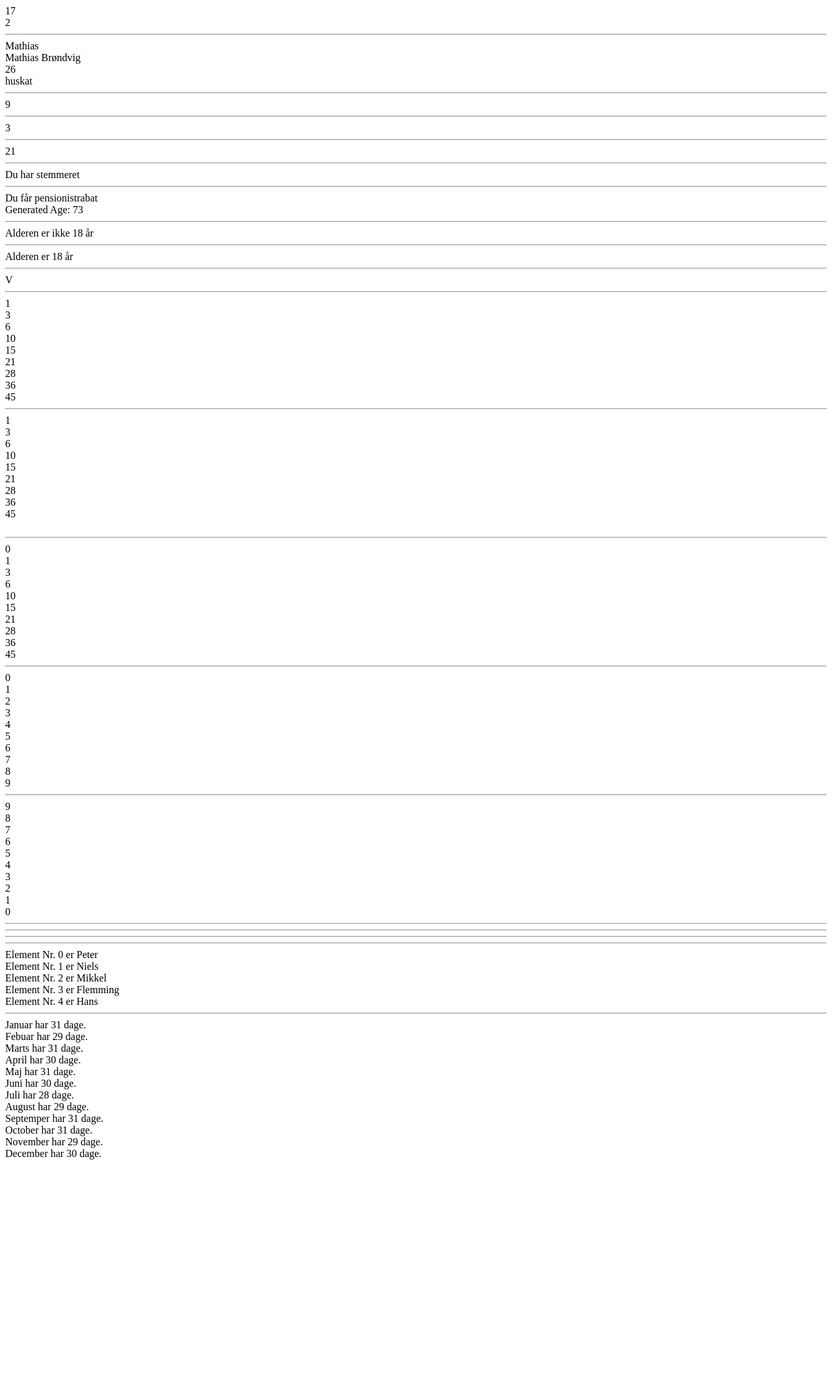
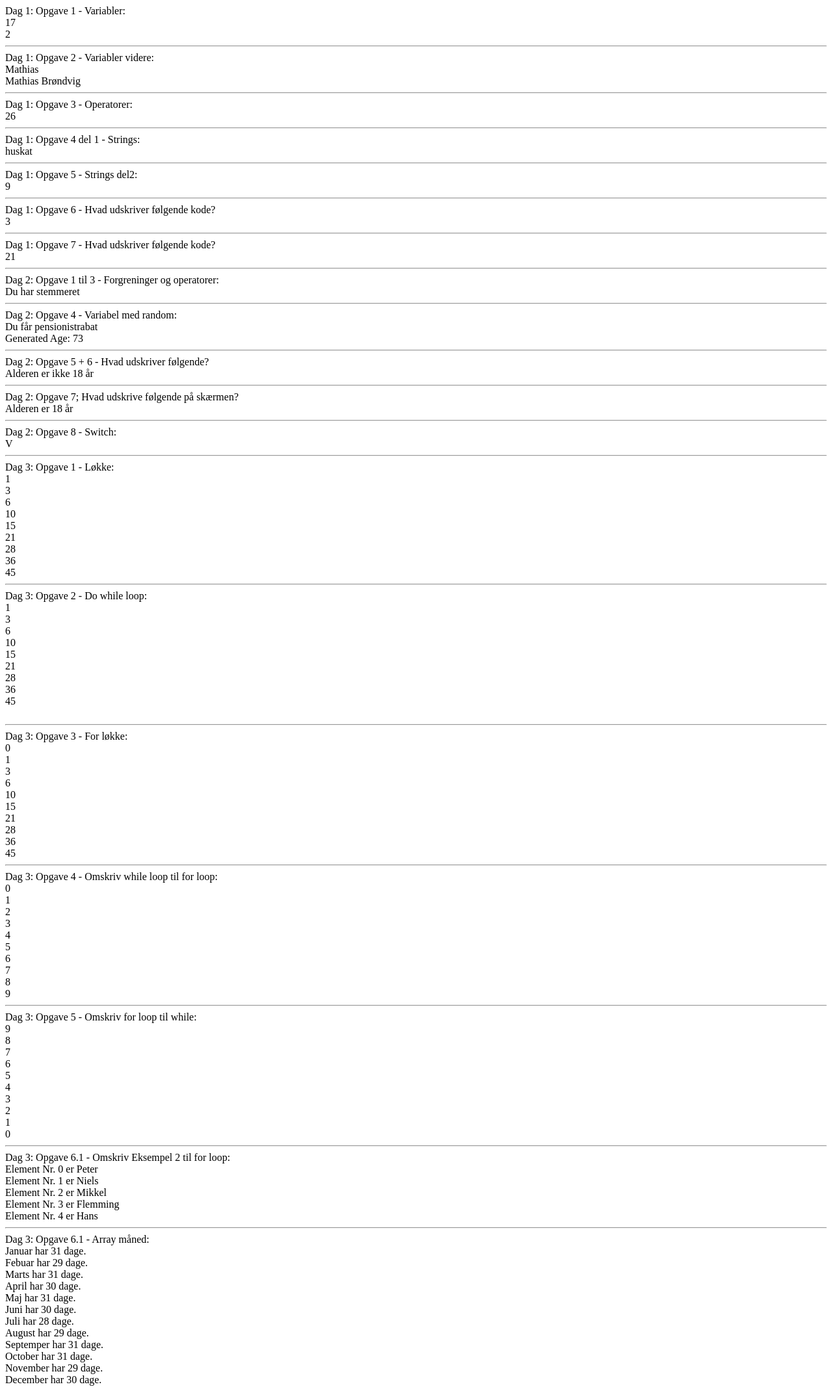
Before and after one commit to Nudrix/Skolearbejde, a PHP site: the page made by PHP/Dag 1-3.php in a window 1280 px wide. Shown: the whole page at 65% size. Before the commit the page ends 1784 px from the top, so only its background shows below. Run offline with PHP 8.4, Linux system fonts and the light colour scheme.

Commit message:
Hjemmefra

```diff
--- a/PHP/Dag 1-3.php
+++ b/PHP/Dag 1-3.php
@@ -9,37 +9,37 @@
     <?php
     // Dag 1:
 
-    // Dag 1: Opgave 1 ; Variabler
+    echo "Dag 1: Opgave 1 - Variabler:", "<br>";
     $myVar = 17;
     echo $myVar, "<br>";
     $myVar = 2;
     echo $myVar;
     echo "<hr>";
-    //Dag 1: Opgave 2 ; Variabler videre
+    echo "Dag 1: Opgave 2 - Variabler videre:", "<br>";
     $myName = "Mathias";
     echo $myName, "<BR>";
     //Fuldt navn
    $myName = "Mathias Brøndvig";
-    echo $myName, "<BR>";
+    echo $myName, "<hr>";
 
-    // Dag 1: Opgave 3 ; Operatorer
+    echo "Dag 1: Opgave 3 - Operatorer:", "<br>";
     $var1 = 17;
     $var2 = 9;
     $var3 = $var1 + $var2;
-    echo $var3, "<br>";
+    echo $var3, "<hr>";
 
-    //Dag 1: Opgave 4 del 1 ; Strings
+    echo "Dag 1: Opgave 4 del 1 - Strings:", "<br>";
     $var1 = "husk";
     $var2 = "at";
     echo $var1. $var2, "<br>";
     echo "<hr>";
 
-    //Dag 1: Opgave 5 ; Strings del2
+    echo "Dag 1: Opgave 5 - Strings del2:", "<br>";
     $minby = "Brenderup";
     echo strlen($minby), "<br>";
     echo "<hr>";
 
-    // Dag 1: Opgave 6 ; Hvad udskriver følgende kode
+    echo "Dag 1: Opgave 6 - Hvad udskriver følgende kode?", "<br>";
     // Du laver en variabel på 10.
     $i = 10;
     // Laver variabelen om til 1
@@ -51,7 +51,7 @@
     echo $i;
     echo "<hr>";
 
-    // Dag 1: Opgave 7 ; Hvad udskriver følgende kode
+    echo "Dag 1: Opgave 7 - Hvad udskriver følgende kode?", "<br>";
     // Variable value = 10
     $value = 10;
     // Variable i = 10
@@ -63,9 +63,9 @@
     echo $i;
     echo "<hr>";
 
-    // Dag 2:
 
-    // DAG 2 Opgave 1 ; Forgreninger og operatorer
+
+    echo "Dag 2: Opgave 1 til 3 - Forgreninger og operatorer:", "<br>";
     // Hvis alder er 18, udskriv "Du har stemmeret"
     $age= 18;
     if($age >=18) {
@@ -80,7 +80,7 @@
         echo "Du har ikke stemmeret";
     }
     echo "<hr>";
-    //  Dag 2: Opgave 4; Variabel med random
+    echo  "Dag 2: Opgave 4 - Variabel med random:", "<br>";
     // Hvis alder er under 0 eller over 130 udskrives "Ugyldig alder"
     $alder= rand(-100, 200);
     if($alder < 0 || $alder > 130) {
@@ -104,7 +104,7 @@
 
    <hr>
    <?php
-   // Dag 2: Opgave 5; Hvad udskriver følgende
+   echo "Dag 2: Opgave 5 + 6 - Hvad udskriver følgende?", "<br>";
    // Define Laver en værdi af Myndig som er 18
     define ("Myndig" , 18);
     $alder= 17;
@@ -121,7 +121,7 @@
     <hr>
 
     <?php
-    // Dag 2: Opgave 7; Hvad udskrive følgende på skærmen
+    echo "Dag 2: Opgave 7; Hvad udskrive følgende på skærmen?", "<br>";
         // Laver en defination som hedder alder=18
     $alder = 18;
         // Alder == 18 (Om alderen er 18, hvis den er udskrives Alderen er 18)
@@ -136,7 +136,7 @@
 
    <hr>
     <?php
-    // Dag 2: Opgave 8; Switch
+    echo "Dag 2: Opgave 8 - Switch:", "<br>";
     // Generere tilfældigt tal mellem 1 og 6
     $tal= rand(1,6);
     // Laver switch, hvor hver "Case" er Nummer 1 til 6 og printer det ud i romer tal
@@ -166,9 +166,8 @@
 
    <?php
 
-    //Dag 3: Løkker og Operatorer
 
-    // dag 3: Opgave 1; Løkke
+    echo "Dag 3: Opgave 1 - Løkke:", "<br>";
     // Giver de forskellige ting værdier
     $maks= 10;
     $i= 1;
@@ -187,7 +186,7 @@
     <hr>
 
     <?php
-     //Dag 3: Opgave 2; Do while loop
+     echo "Dag 3: Opgave 2 - Do while loop:", "<br>";
      //Do loop
     $maks= 10;
     $i= 1;
@@ -206,7 +205,7 @@
 
 
     <?php
-    // Dag 3: Opgave 3; For løkke
+    echo "Dag 3: Opgave 3 - For løkke:", "<br>";
     $sum= 0;
      // For loop
      // Mens i er mindre end 10, fortsæt i med at ligge 1 til ($i++) indtil 10 rammes
@@ -222,7 +221,7 @@
 
 
      <?php
-    // Dag 3: Opgave 4; Omskriv while loop til for loop
+    echo "Dag 3: Opgave 4 - Omskriv while loop til for loop:", "<br>";
 
      for ($i = 0; $i < 10; $i++)
      {
@@ -232,7 +231,7 @@
     ?>
     <hr>
     <?php
-    // Dag 3: Opgave 5; Omskriv for loop til while
+    echo "Dag 3: Opgave 5 - Omskriv for loop til while:", "<br>";
     $i = 10;
     while ($i>0) {
     $i--;
@@ -253,7 +252,7 @@
     // echo 'element nr. 1 er:' . $names[1] . '<br>';
     // echo 'element nr. 2 er:' . $names[2] . '<br>';
     ?>
-    <hr>
+
 
 
     <?php
@@ -267,7 +266,7 @@
     // echo 'element nr. 4 er :'. $NavnListe[4].'<br>';
     // echo  'element nr. 5 er :'. $NavnListe[5].'<br>';
     ?>
-    <hr>
+
 
 
     <?php
@@ -282,10 +281,10 @@
     // echo "<br>";
     // echo "anders er" . $alder["anders"] . " år gammel";
     ?>
-    <hr>
+
 
     <?php
-    // Dag 3: Opgave 1 ; Omskriv Eksempel 2 til for loop
+    echo "Dag 3: Opgave 6.1 - Omskriv Eksempel 2 til for loop:", "<br>";
     $NavneListe = array('Peter','Niels','Mikkel','Flemming', 'Hans', 'Nikolaj');
     for ($i = 0; $i < 5; $i++) {
         echo "Element Nr. ", $i, " er " .$NavneListe[$i], "<br>";
@@ -296,7 +295,7 @@
 
     <?php
 
-    // Dag 3: Opgave 2 ; Array måned
+    echo "Dag 3: Opgave 6.1 - Array måned:", "<br>";
     $MånedLgd = Array('31', '29', '31', '30', '31', '30', '28', '29', '31', '31', '29', '30');
     $Måned = Array('Januar', 'Febuar', 'Marts', 'April', 'Maj', 'Juni', 'Juli', 'August', 'Septemper', 'October', 'November', 'December');
     for ($i = 0; $i < 12; $i++)
```
